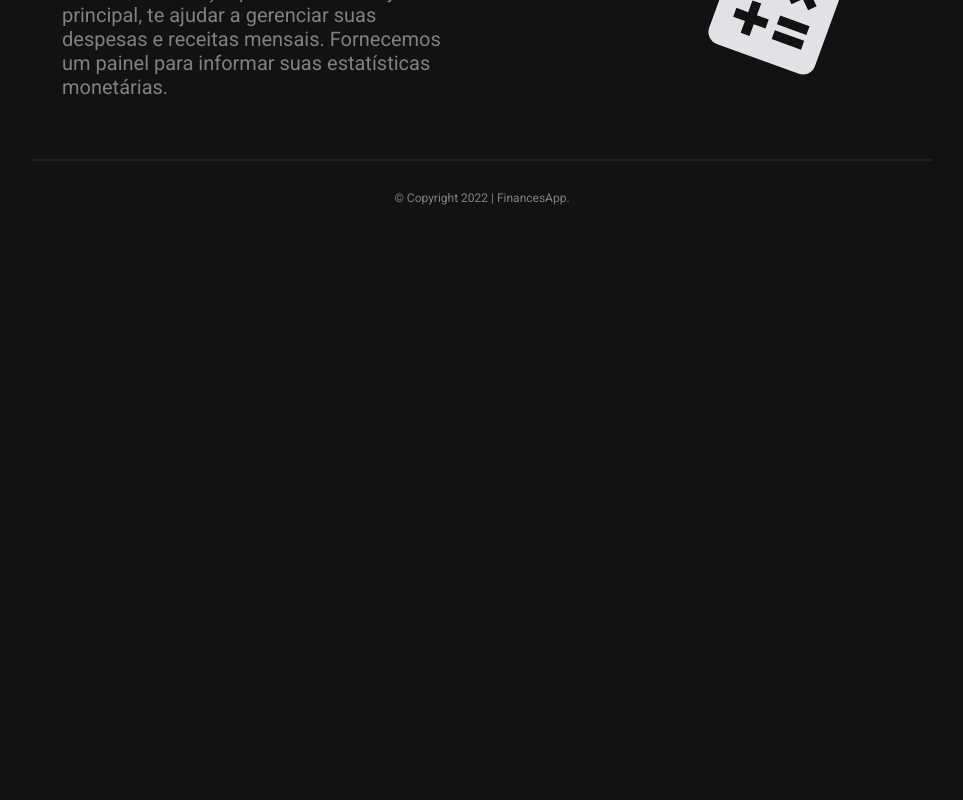
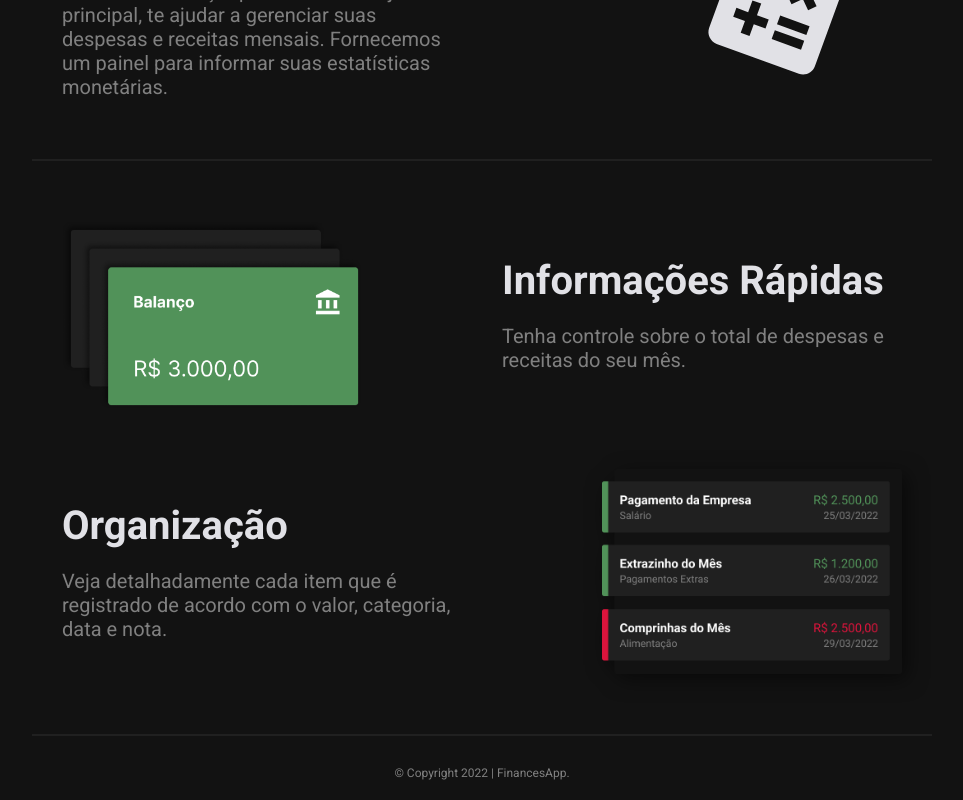
Before and after one commit to tiagoryandev/financesapp-website, a React (Vite) app: page / in a window 1280 px wide. Shown: the part 605-1405 px from the top of the page, without its empty margins (158-1121 px from the left). Before the commit the page ends 830 px from the top, so only its background shows below. Built offline with nearby package versions, Linux system fonts and the light colour scheme; no server answers.

Commit message:
chore: add exemples from homepage

```diff
--- a/src/pages/Home/index.tsx
+++ b/src/pages/Home/index.tsx
@@ -5,7 +5,9 @@ import { MdCalculate } from "react-icons/md";
 import * as C from "./styles";
 import Navbar from "../../components/Navbar";
 import ButtonAuth from "../../components/ButtonAuth";
-import Image from "../../assets/dashboard.png";
+import DashboardImage from "../../assets/dashboard.png";
+import GroupBoxImage from "../../assets/group-box.png";
+import TableItemsImage from "../../assets/table-items.png";
 import Footer from "../../components/Footer";
 
 const Home: React.FC = () => {
@@ -19,7 +21,7 @@ const Home: React.FC = () => {
 					<h1>O Serviço para Gerenciar suas Receitas e Despesas.</h1>
 					<ButtonAuth title="Começar Agora" disabled={false} onClick={() => navigate("/dashboard")} />
 				</div>
-				<img src={Image} alt="Imagem de exemplo do painel." />
+				<img src={DashboardImage} alt="Imagem de exemplo do painel." />
 			</C.Header>
 			<div className="separator"></div>
 			<C.About>
@@ -30,6 +32,21 @@ const Home: React.FC = () => {
 				<MdCalculate />
 			</C.About>
 			<div className="separator"></div>
+			<C.Exemple>
+				<img src={GroupBoxImage} alt="Imagem de exemplo da Caixas de Valores." />
+				<div className="content">
+					<h1>Informações Rápidas</h1>
+					<p>Tenha controle sobre o total de despesas e receitas do seu mês.</p>
+				</div>
+			</C.Exemple>
+			<C.Exemple className="reverse">
+				<div className="content">
+					<h1>Organização</h1>
+					<p>Veja detalhadamente cada item que é registrado de acordo com o valor, categoria, data e nota.</p>
+				</div>
+				<img className="shadow" src={TableItemsImage} alt="Imagem de exemplo da Caixas de Valores." />
+			</C.Exemple>
+			<div className="separator"></div>
 			<Footer />
 		</C.Container>
 	);
--- a/src/pages/Home/styles.ts
+++ b/src/pages/Home/styles.ts
@@ -111,3 +111,62 @@ export const About = styled.div`
         }
     }
 `;
+
+export const Exemple = styled.div`
+    display: flex;
+    padding: 30px;
+    align-items: center;
+    justify-content: space-between;
+
+    img {
+        user-select: none;
+        width: 100%;
+        max-width: 300px;
+
+        &.shadow {
+            filter: drop-shadow(5px 5px 10px rgba(0, 0, 0, 0.5));
+        }
+    }
+
+    .content {
+        user-select: none;
+
+        h1 {
+            font-size: 40px;
+            margin-bottom: 20px;
+        }
+
+        p {
+            font-size: 20px;
+            color: ${props => props.theme.colors.text.description};
+            width: 100%;
+            max-width: 400px;
+        }
+    }
+
+    @media (max-width: 800px) {
+        flex-direction: column;
+
+        img {
+            display: block;
+            margin: 20px auto;
+
+            &.shadow {
+                filter: drop-shadow(0px 0px 10px rgba(0, 0, 0, 0.5));
+            }
+        }
+
+        .content {
+            margin: 30px auto 0px;
+            text-align: center;
+
+            p {
+                margin: 0 auto;
+            }
+        }
+
+        &.reverse {
+            flex-direction: column-reverse;
+        }
+    }
+`;
```
Also changed, not shown: src/assets/group-box.png (added), src/assets/table-items.png (added).
